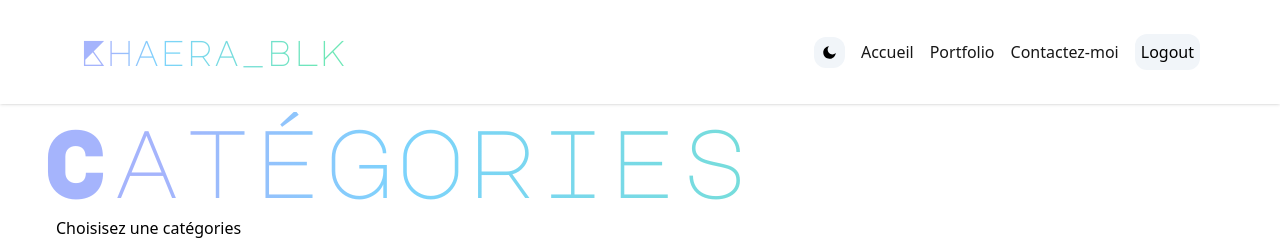
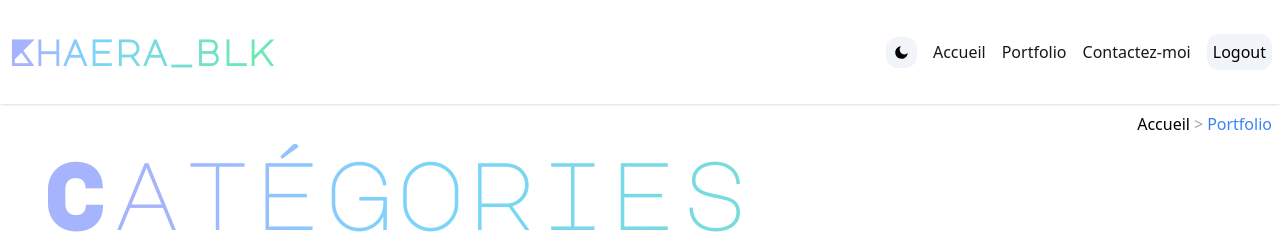
Before and after one commit to KhaeraB/khaera_portfolio, a Next.js app: page /portfolio in a window 1280 px wide. Shown: the top 240 px of the page. Built offline with nearby package versions, Linux system fonts and the light colour scheme.

Commit message:
breadcrumb

```diff
--- a/src/app/layout.tsx
+++ b/src/app/layout.tsx
@@ -1,9 +1,13 @@
 "use client";
-import "./../styles/global.css";
-import type { Metadata } from "next";
+import React, { useEffect, useState } from "react";
+import { Metadata } from "next";
 import NavBar from "../components/header/NavBar";
 import { ThemeProvider } from "next-themes";
 import Footer from "@/components/footer/Footer";
+import "../styles/global.css";
+import BreadcrumbItem from "@/components/breadcrumbs/BreadcrumbItem";
+import { usePathname } from "next/navigation";
+import Breadcrumb from "@/components/breadcrumbs/breadcrumbs";
 
 export const metadata: Metadata = {
   icons: {
@@ -13,11 +17,39 @@ export const metadata: Metadata = {
   description: "Portfolio of my projects",
 };
 
+interface BreadcrumbItemInfo {
+  href: string;
+  label: string;
+  isCurrent: boolean;
+}
+
 export default function RootLayout({
   children,
 }: {
   children: React.ReactNode;
 }) {
+  const pathname = usePathname();
+  const [breadcrumbs, setBreadcrumbs] = useState<BreadcrumbItemInfo[]>([]);
+
+  useEffect(() => {
+    const pathWithoutQuery = pathname.split("?")[0];
+    let pathArray = pathWithoutQuery.split("/");
+    pathArray.shift();
+
+    pathArray = pathArray.filter((path) => path !== "");
+
+    const breadcrumbs = pathArray.map((path, index) => {
+      const href = "/" + pathArray.slice(0, index + 1).join("/");
+      return {
+        href,
+        label: path.charAt(0).toUpperCase() + path.slice(1),
+        isCurrent: index === pathArray.length - 1,
+      };
+    });
+
+    setBreadcrumbs(breadcrumbs);
+  }, [pathname]);
+
   return (
     <html lang="en">
       <body
@@ -26,6 +58,20 @@ export default function RootLayout({
       >
         <ThemeProvider enableSystem={true} attribute="class">
           <NavBar />
+          <Breadcrumb>
+            <BreadcrumbItem isCurrent={pathname === "/"} href="/">
+              Accueil
+            </BreadcrumbItem>
+            {breadcrumbs.map((breadcrumb) => (
+              <BreadcrumbItem
+                key={breadcrumb.href}
+                href={breadcrumb.href}
+                isCurrent={breadcrumb.isCurrent}
+              >
+                {breadcrumb.label}
+              </BreadcrumbItem>
+            ))}
+          </Breadcrumb>
           {children}
           <Footer />
         </ThemeProvider>
--- a/src/app/page.tsx
+++ b/src/app/page.tsx
@@ -13,7 +13,7 @@ export const metadata: Metadata = {
 
 export default function Home() {
   return (
-    <main className="flex flex-col mt-20 md:mt-36 mx-auto max-w-3xl px-4 sm-px-6 md:max-w-5xl">
+    <main className="flex flex-col mt-7 md:mt-12 mx-auto max-w-3xl px-4 sm-px-6 md:max-w-5xl">
       <HeroSection />
       <AboutSection />
     </main>
--- a/src/app/portfolio/[category]/page.tsx
+++ b/src/app/portfolio/[category]/page.tsx
@@ -1,12 +1,14 @@
+"use client";
 import React from "react";
 import Image from "next/image";
+import { useParams, usePathname } from "next/navigation";
 import Breadcrumbs from "@/components/breadcrumbs/breadcrumbs";
+import { ButtonProjet } from "@/components/button/Button";
+import { Metadata } from "next";
+import { FiGithub } from "react-icons/fi";
 import { AiOutlineHome } from "react-icons/ai";
 import { TitleProject } from "@/fonts/KbFonts";
 import datas from "@/utilities/portefolio_text";
-import { ButtonProjet } from "@/components/button/Button";
-import { Metadata } from "next";
-import { FiGithub } from "react-icons/fi";
 
 export const metadata: Metadata = {
   icons: {
@@ -15,6 +17,7 @@ export const metadata: Metadata = {
   title: "Khaera_blk", //la variable du titre depuis la data
   description: "Portfolio of my projects",
 };
+
 // const [windowSize, setWindowSize] = useState([window.innerWidth]);
 
 // const breakpoint = 620;
@@ -34,32 +37,13 @@ export const metadata: Metadata = {
 //   window.addEventListener("resize", (buttonInnerWidth = result));
 // }, []);
 const Project = () => {
+  const params = usePathname().split("/");
+  console.log(params);
+
   return (
-    <div className="flex flex-col px-5 mt-20 md:mt-32 md:flex-col md:space-x-4 md:text-left ">
+    <div className="flex flex-col px-5 mt-8  md:flex-col md:space-x-4 md:text-left ">
       {/* <div className="w-full mt-16 md:mt-28"> */}
-      {/* <div className="p-2 text-xs">
-          {" "}
-          <Breadcrumbs
-            items={[
-              {
-                label: <AiOutlineHome size={15} />,
-                path: "/",
-              },
-              {
-                label: "Development",
-                path: "/courses/development",
-              },
-              {
-                label: "Programming Languages",
-                path: "/courses/development/programming-languages",
-              },
-              {
-                label: "Python",
-                path: "/topic/python",
-              },
-            ]}
-          />
-        </div> */}
+
       {/* <span className="inline-block bg-gray-200 rounded-full px-3 py-1 text-sm font-semibold text-gray-700 mr-2 mb-2">
               <a href="https://github.com/KhaeraB" className="m-0">
                 <FiGithub size={20} />
--- a/src/app/portfolio/page.tsx
+++ b/src/app/portfolio/page.tsx
@@ -16,7 +16,7 @@ export const metadata: Metadata = {
 
 const Projects = () => {
   return (
-    <div className="flex flex-col justify-center py-16 md:mt-10  mx-auto   md:space-x-4 md:text-left">
+    <div className="flex flex-col justify-center   mx-auto   md:space-x-4 md:text-left">
       <h1
         className={`${logoFont.className}  ${styleGradiant} text-left bg-clip-text text-transparent text-4xl md:text-8xl my-2 `}
       >
@@ -51,7 +51,7 @@ const Projects = () => {
               </span>{" "}
             </p>
           </div>
-          <Button url="/portfolio/category" text="Voir les projects" />
+          <Button url="/portfolio/websites" text="Voir les projects" />
         </div>
         <div className="max-w-sm mt-5 rounded overflow-hidden shadow-lg ">
           <div className="relative">
@@ -80,7 +80,7 @@ const Projects = () => {
               </span>{" "}
             </p>
           </div>
-          <Button url="/portfolio/category" text="Voir les projects" />
+          <Button url="/portfolio/design" text="Voir les projects" />
         </div>
 
         <div className="max-w-sm mt-5 rounded overflow-hidden shadow-lg ">
@@ -108,7 +108,7 @@ const Projects = () => {
               et <span className="text-indigo-600 font-bold">PERSONNELS </span>{" "}
             </p>
           </div>
-          <Button url="/portfolio/category" text="Voir les projects" />
+          <Button url="/portfolio/illustrations" text="Voir les projects" />
         </div>
       </div>
     </div>
--- /dev/null
+++ b/src/components/breadcrumbs/BreadcrumbItem.tsx
@@ -0,0 +1,29 @@
+import Link from "next/link";
+
+interface BreadcrumbItemProps {
+  href: string;
+  isCurrent: boolean;
+  children: React.ReactNode;
+}
+
+const BreadcrumbItem = ({
+  children,
+  href,
+  isCurrent,
+  ...props
+}: BreadcrumbItemProps) => {
+  return (
+    <li {...props}>
+      <Link
+        href={href}
+        passHref
+        className={isCurrent ? "text-blue-500" : ""}
+        aria-current={isCurrent ? "page" : "false"}
+      >
+        {children}
+      </Link>
+    </li>
+  );
+};
+
+export default BreadcrumbItem;
--- a/src/components/breadcrumbs/breadcrumbs.tsx
+++ b/src/components/breadcrumbs/breadcrumbs.tsx
@@ -1,37 +1,33 @@
-import Link from "next/link";
-import { ReactNode } from "react";
-// defining the Props
-export type CrumbItem = {
-  label: ReactNode; // e.g., Python
-  path: string; // e.g., /development/programming-languages/python
-};
-export type BreadcrumbsProps = {
-  items: CrumbItem[];
-};
-const Breadcrumbs = ({ items }: BreadcrumbsProps) => {
+import { Children, ReactNode } from "react";
+import { Fragment } from "react";
+
+interface BreadcrumbProps {
+  children: ReactNode;
+}
+
+const Breadcrumb = ({ children }: BreadcrumbProps) => {
+  const childrenArray = Children.toArray(children);
+
+  const childrenWtihSeperator = childrenArray.map((child, index) => {
+    if (index !== childrenArray.length - 1) {
+      return (
+        <Fragment key={index}>
+          {child}
+          <span className="text-gray-400 text-[16px] font-medium">{">"}</span>
+        </Fragment>
+      );
+    }
+    return child;
+  });
+
   return (
-    <div className="flex gap-2 items-start">
-      {items.map((crumb, i) => {
-        const isLastItem = i === items.length - 1;
-        if (!isLastItem) {
-          return (
-            <>
-              <Link
-                href={crumb.path}
-                key={i}
-                className="text-indigo-500 hover:text-indigo-400 hover:underline"
-              >
-                {crumb.label}
-              </Link>
-              {/* separator */}
-              <span> / </span>
-            </>
-          );
-        } else {
-          return crumb.label;
-        }
-      })}
-    </div>
+    <nav
+      className=" mt-16 md:mt-28 mx-2 flex flex-row-reverse"
+      aria-label="breadcrumb"
+    >
+      <ol className="flex items-center space-x-1">{childrenWtihSeperator}</ol>
+    </nav>
   );
 };
-export default Breadcrumbs;
+
+export default Breadcrumb;
--- a/src/components/header/NavBar/index.tsx
+++ b/src/components/header/NavBar/index.tsx
@@ -8,7 +8,7 @@ const NavBar = () => {
   const [navbar, setNavbar] = useState(false);
 
   return (
-    <header className="w-full mx-auto  px-4 sm:px-20 fixed top-0 z-50 shadow bg-white dark:bg-stone-900 dark:border-b dark:border-stone-600">
+    <header className="w-full mx-auto  px-4 sm:px-2 fixed top-0 z-50 shadow bg-white dark:bg-stone-900 dark:border-b dark:border-stone-600">
       <div className="justify-between md:items-center md:flex">
         <div>
           <div className="flex items-center justify-between py-3">
```
